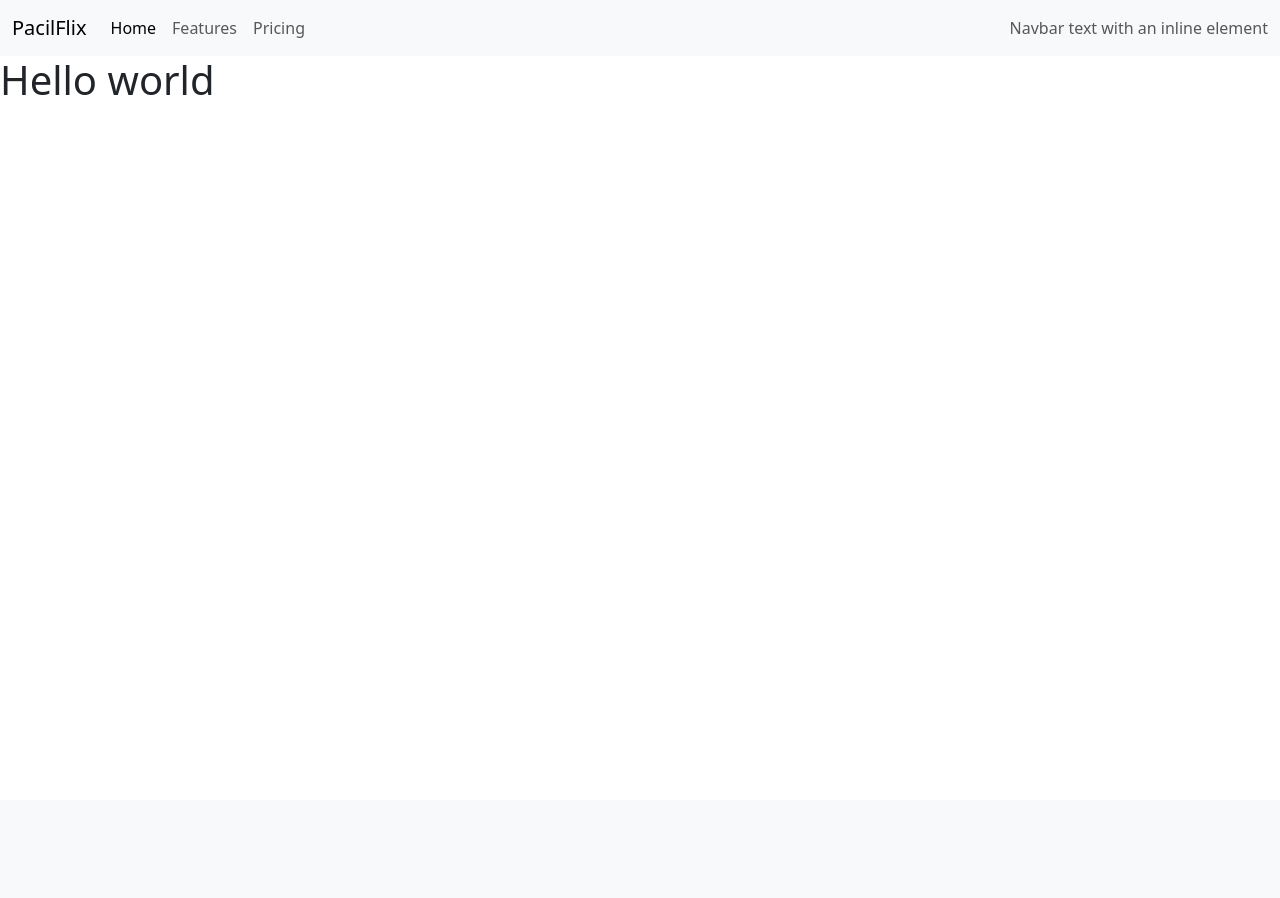
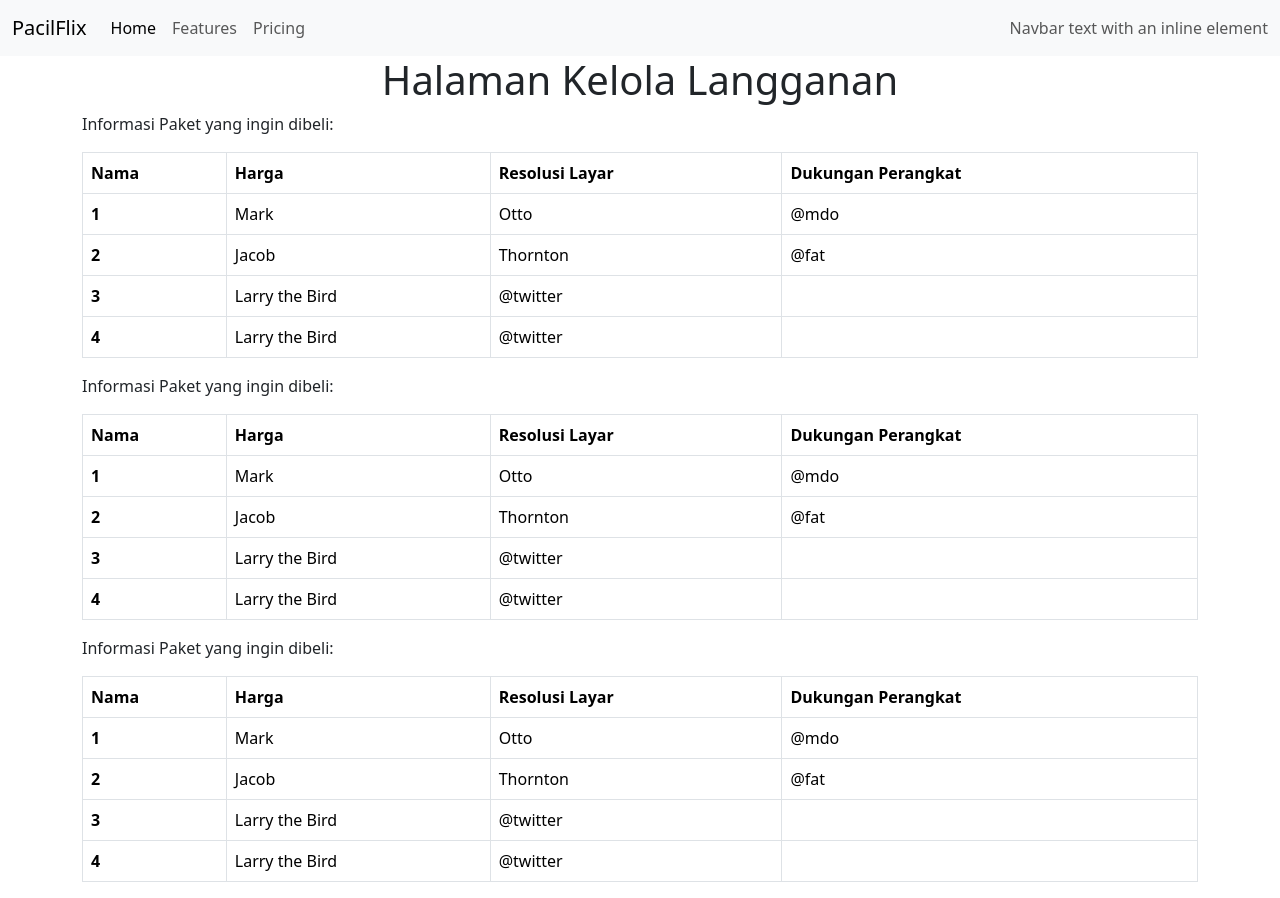
Before and after one commit to budf93/tugas-kelompok-basdat-c14, a Django app: page /langganan/ in a window 1280 px wide. Before the commit the page ends 95 px from the top, so only its background shows below. Run offline with Django 5.2, Linux system fonts and the light colour scheme.

Commit message:
finish daftar kontributor + buat tabel langganan & halaman beli

```diff
--- a/main/templates/langganan.html
+++ b/main/templates/langganan.html
@@ -1,5 +1,121 @@
 {% extends 'base.html' %}
 
 {% block content %}
-<h1>Hello world</h1>
+<h1 class="text-center">Halaman Kelola Langganan</h1>
+<div class="container">
+    <p>Informasi Paket yang ingin dibeli:</p>
+    <p></p><p></p>
+    <table class="table table-center">
+        <thead class="border">
+        <tr>
+            <th scope="col" class="border">Nama</th>
+            <th scope="col" class="border">Harga</th>
+            <th scope="col" class="border">Resolusi Layar</th>
+            <th scope="col" class="border">Dukungan Perangkat</th>
+        </tr>
+        </thead>
+        <tbody>
+        <tr>
+            <th scope="row" class="border">1</th>
+            <td class="border">Mark</td>
+            <td class="border">Otto</td>
+            <td class="border">@mdo</td>
+        </tr>
+        <tr>
+            <th scope="row" class="border">2</th>
+            <td class="border">Jacob</td>
+            <td class="border">Thornton</td>
+            <td class="border">@fat</td>
+        </tr>
+        <tr>
+            <th scope="row" class="border">3</th>
+            <td class="border">Larry the Bird</td>
+            <td class="border">@twitter</td>
+            <td class="border"></td>
+        </tr>
+        <tr>
+            <th scope="row" class="border">4</th>
+            <td class="border">Larry the Bird</td>
+            <td class="border">@twitter</td>
+            <td class="border"></td>
+        </tr>
+        </tbody>
+    </table>
+    <p>Informasi Paket yang ingin dibeli:</p>
+    <p></p><p></p>
+    <table class="table table-center">
+        <thead class="border">
+        <tr>
+            <th scope="col" class="border">Nama</th>
+            <th scope="col" class="border">Harga</th>
+            <th scope="col" class="border">Resolusi Layar</th>
+            <th scope="col" class="border">Dukungan Perangkat</th>
+        </tr>
+        </thead>
+        <tbody>
+        <tr>
+            <th scope="row" class="border">1</th>
+            <td class="border">Mark</td>
+            <td class="border">Otto</td>
+            <td class="border">@mdo</td>
+        </tr>
+        <tr>
+            <th scope="row" class="border">2</th>
+            <td class="border">Jacob</td>
+            <td class="border">Thornton</td>
+            <td class="border">@fat</td>
+        </tr>
+        <tr>
+            <th scope="row" class="border">3</th>
+            <td class="border">Larry the Bird</td>
+            <td class="border">@twitter</td>
+            <td class="border"></td>
+        </tr>
+        <tr>
+            <th scope="row" class="border">4</th>
+            <td class="border">Larry the Bird</td>
+            <td class="border">@twitter</td>
+            <td class="border"></td>
+        </tr>
+        </tbody>
+    </table>
+    <p>Informasi Paket yang ingin dibeli:</p>
+    <p></p><p></p>
+    <table class="table table-center">
+        <thead class="border">
+        <tr>
+            <th scope="col" class="border">Nama</th>
+            <th scope="col" class="border">Harga</th>
+            <th scope="col" class="border">Resolusi Layar</th>
+            <th scope="col" class="border">Dukungan Perangkat</th>
+        </tr>
+        </thead>
+        <tbody>
+        <tr>
+            <th scope="row" class="border">1</th>
+            <td class="border">Mark</td>
+            <td class="border">Otto</td>
+            <td class="border">@mdo</td>
+        </tr>
+        <tr>
+            <th scope="row" class="border">2</th>
+            <td class="border">Jacob</td>
+            <td class="border">Thornton</td>
+            <td class="border">@fat</td>
+        </tr>
+        <tr>
+            <th scope="row" class="border">3</th>
+            <td class="border">Larry the Bird</td>
+            <td class="border">@twitter</td>
+            <td class="border"></td>
+        </tr>
+        <tr>
+            <th scope="row" class="border">4</th>
+            <td class="border">Larry the Bird</td>
+            <td class="border">@twitter</td>
+            <td class="border"></td>
+        </tr>
+        </tbody>
+    </table>
+</div>
 {% endblock content %}
--- a/main/urls.py
+++ b/main/urls.py
@@ -1,5 +1,5 @@
 from django.urls import path
-from main.views import show_main, daftar_kontributor, langganan
+from main.views import show_main, daftar_kontributor, langganan, halaman_beli
 
 app_name = 'main'
 
@@ -7,4 +7,5 @@ urlpatterns = [
     path('', show_main, name='show_main'),
     path('daftar_kontributor/', daftar_kontributor, name='daftar_kontributor'),
     path('langganan/', langganan, name='langganan'),
+    path('halaman_beli/', halaman_beli, name='halaman_beli'),
 ]
--- a/main/views.py
+++ b/main/views.py
@@ -18,3 +18,9 @@ def langganan(request):
     }
 
     return render(request, "langganan.html", context)
+
+def halaman_beli(request):
+    context = {
+    }
+
+    return render(request, "halaman_beli.html", context)
```
Also changed, not shown: main/templates/daftar_kontributor.html (+42 -18 lines), main/templates/halaman_beli.html (added, +59 -0 lines).
